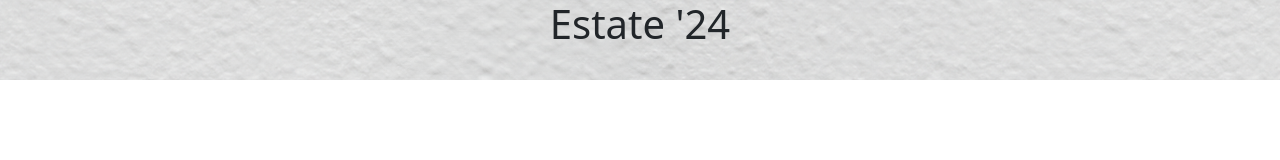
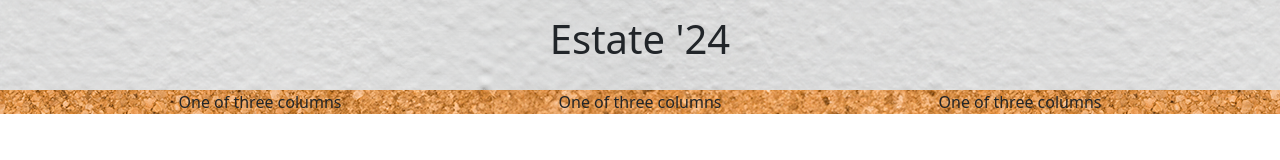
Before and after one commit to alessandrasinigaglia/js-photo-blog, a plain HTML site: page index.html in a window 1280 px wide. Drawn offline with nearby package versions, Linux system fonts and the light colour scheme.

Commit message:
feat: add main

```diff
--- a/css/style.css
+++ b/css/style.css
@@ -4,12 +4,24 @@
     margin: 0;
 }
 
+/*----------
+    HEADER
+-----------*/
 header {
     background-image: url("../img/wall.png");
-    min-height: 80px;
+    min-height: 90px;
+    padding: 15px;
 }
 
 .title {
     display: flex;
     justify-content: center;
 }
+
+/*----------
+    MAIN
+-----------*/
+
+main {
+    background-image: url("../img/cork.png");
+}
--- a/index.html
+++ b/index.html
@@ -11,6 +11,21 @@
     <header>
         <h1 class="title">Estate '24</h1>
     </header>
+    <main>
+        <div class="container text-center">
+            <div class="row align-items-start">
+              <div class="col">
+                One of three columns
+              </div>
+              <div class="col">
+                One of three columns
+              </div>
+              <div class="col">
+                One of three columns
+              </div>
+            </div>
+          </div>
+    </main>
 
 
     <script src="https://cdn.jsdelivr.net/npm/bootstrap@5.3.3/dist/js/bootstrap.bundle.min.js" integrity="sha384-YvpcrYf0tY3lHB60NNkmXc5s9fDVZLESaAA55NDzOxhy9GkcIdslK1eN7N6jIeHz" crossorigin="anonymous"></script>
```
